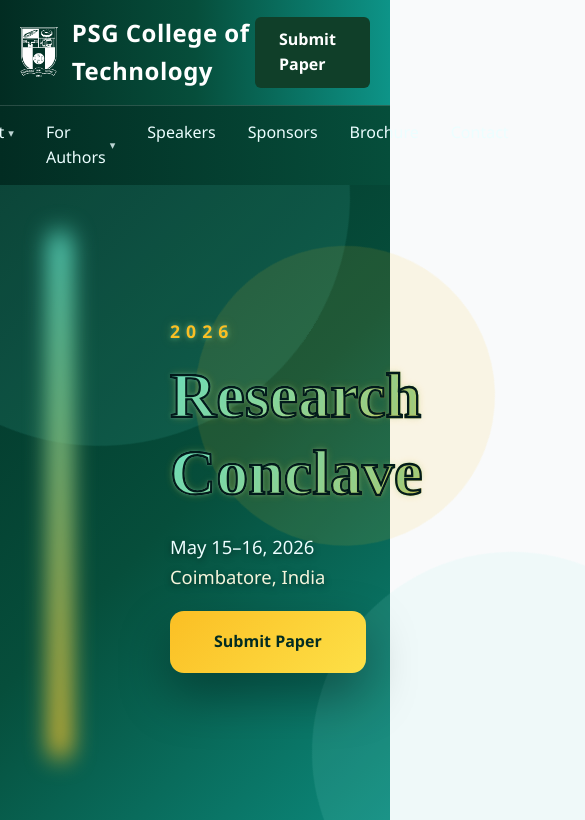
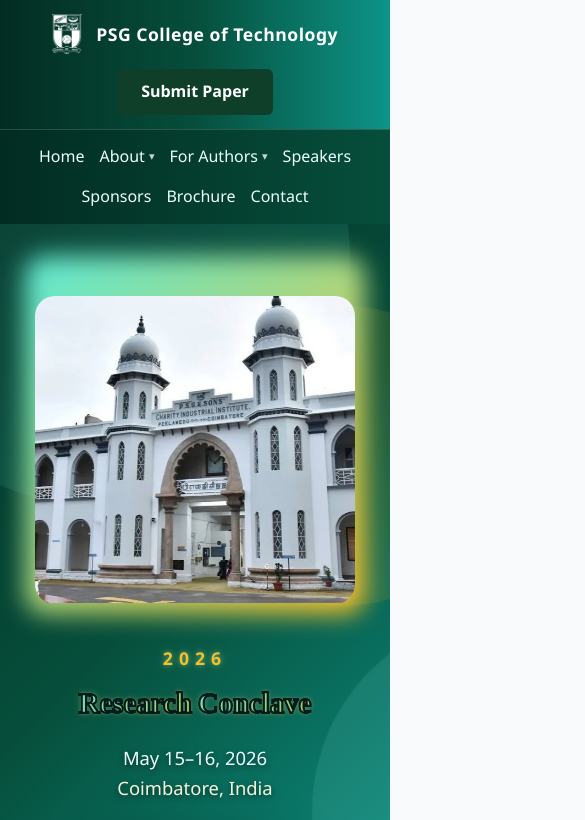
Before and after one commit to anjanakannan5/Research-Conclave-PSG-Tech, a React (Vite) app: page / in a window 390 px wide. Shown: the top 820 px of the page, 585 px wide, since content can reach past the window. Built offline with nearby package versions, Linux system fonts and the light colour scheme.

Commit message:
Initial commit

```diff
--- a/index.html
+++ b/index.html
@@ -3,7 +3,7 @@
   <head>
     <meta charset="UTF-8" />
     <link rel="icon" type="image/svg+xml" href="/vite.svg" />
-    <meta name="viewport" content="width=device-width, initial-scale=1.0" />
+    <meta name="viewport" content="width=device-width, initial-scale=1.0">
     <title>rc2025-react</title>
   </head>
   <body>
--- a/src/App.jsx
+++ b/src/App.jsx
@@ -1,4 +1,4 @@
-import Preloader from "./components/preloader";
+import Preloader from "./components/Preloader";
 import Header from "./components/Header";
 import MainSlider from "./components/MainSlider";
 import Blog from "./components/Blog";
--- a/src/components/Blog.jsx
+++ b/src/components/Blog.jsx
@@ -1,4 +1,6 @@
 import { useEffect, useRef } from "react";
+import aboutCollegeImg from "../assets/images/about/aboutCollege.jpg";
+import aboutConclaveImg from "../assets/images/about/aboutConclave.jpg";
 
 function Blog() {
   const headingRef = useRef(null);
@@ -36,7 +38,7 @@
           <div className="blog-item">
             <h3>About the College</h3>
             <img
-              src="src/assets/images/about/aboutCollege.jpg"
+              src={aboutCollegeImg}
               alt="PSG College of Technology"
               className="blog-image"
             />
@@ -48,7 +50,7 @@
           <div className="blog-item">
             <h3>About the Conclave</h3>
             <img
-              src="src/assets/images/about/aboutConclave.jpg"
+              src={aboutConclaveImg}
               alt="Research Conclave"
               className="blog-image"
             />
--- a/src/components/Footer.jsx
+++ b/src/components/Footer.jsx
@@ -1,4 +1,5 @@
 import React from "react";
+import logoImage from "../assets/images/logos/logo.png";
 
 const Footer = () => {
   return (
@@ -8,7 +9,7 @@
         {/* Left: Logo */}
         <div className="footer-logo">
           <img
-            src="src/assets/images/logos/logo.png"
+            src={logoImage}
             alt="PSG Tech Logo"
           />
         </div>
--- a/src/components/Gallery.jsx
+++ b/src/components/Gallery.jsx
@@ -1,45 +1,44 @@
 import React from "react";
 
 const Gallery = () => {
-  // Replace these with your actual image paths
   const topImages = [
-    "src/assets/images/gallery/1.jpg",
-    "src/assets/images/gallery/2.jpg",
-    "src/assets/images/gallery/3.jpg",
-    "src/assets/images/gallery/4.jpg",
-    "src/assets/images/gallery/5.jpg",
-    "src/assets/images/gallery/6.jpg",
-    "src/assets/images/gallery/7.jpg",
-    "src/assets/images/gallery/8.jpg",
-    "src/assets/images/gallery/9.jpg",
-    "src/assets/images/gallery/10.jpg",
+    "../assets/images/gallery/1.jpg",
+    "../assets/images/gallery/2.jpg",
+    "../assets/images/gallery/3.jpg",
+    "../assets/images/gallery/4.jpg",
+    "../assets/images/gallery/5.jpg",
+    "../assets/images/gallery/6.jpg",
+    "../assets/images/gallery/7.jpg",
+    "../assets/images/gallery/8.jpg",
+    "../assets/images/gallery/9.jpg",
+    "../assets/images/gallery/10.jpg",
   ];
 
   const bottomImages = [
-    "src/assets/images/gallery/11.jpg",
-    "src/assets/images/gallery/12.jpg",
-    "src/assets/images/gallery/13.jpg",
-    "src/assets/images/gallery/14.jpg",
-    "src/assets/images/gallery/15.jpg",
-    "src/assets/images/gallery/16.jpg",
-    "src/assets/images/gallery/17.jpg",
-    "src/assets/images/gallery/18.jpg",
-    "src/assets/images/gallery/19.jpg",
-    "src/assets/images/gallery/20.jpg",
+    "../assets/images/gallery/11.jpg",
+    "../assets/images/gallery/12.jpg",
+    "../assets/images/gallery/13.jpg",
+    "../assets/images/gallery/14.jpg",
+    "../assets/images/gallery/15.jpg",
+    "../assets/images/gallery/16.jpg",
+    "../assets/images/gallery/17.jpg",
+    "../assets/images/gallery/18.jpg",
+    "../assets/images/gallery/19.jpg",
+    "../assets/images/gallery/20.jpg",
   ];
 
   return (
     <section className="org-section" id="gallery">
       <div className="gallery-container">
-
         <h2 className="gallery-title">Gallery</h2>
 
         {/* Top Scroll */}
         <div className="gallery-row scroll-left">
           <div className="gallery-track">
+            {/* Doubling the array for seamless infinite scroll animation */}
             {[...topImages, ...topImages].map((img, index) => (
-              <div className="gallery-card" key={index}>
-                <img src={img} alt="Gallery" />
+              <div className="gallery-card" key={`top-${index}`}>
+                <img src={img} alt={`Gallery Top ${index}`} />
               </div>
             ))}
           </div>
@@ -49,13 +48,12 @@
         <div className="gallery-row scroll-right">
           <div className="gallery-track">
             {[...bottomImages, ...bottomImages].map((img, index) => (
-              <div className="gallery-card" key={index}>
-                <img src={img} alt="Gallery" />
+              <div className="gallery-card" key={`bottom-${index}`}>
+                <img src={img} alt={`Gallery Bottom ${index}`} />
               </div>
             ))}
           </div>
         </div>
-
       </div>
     </section>
   );
--- a/src/components/Header.jsx
+++ b/src/components/Header.jsx
@@ -1,4 +1,5 @@
 import { useEffect, useState } from "react";
+import logoImage from "../assets/images/logos/logo.png";
 
 function Header() {
   const [scrolled, setScrolled] = useState(false);
@@ -19,7 +20,7 @@
         <div className="header-top-inner">
           <div className="brand">
             <img
-              src="src/assets/images/logos/logo.png"
+              src={logoImage}
               alt="PSG College of Technology"
               className="brand-logo"
             />
--- a/src/components/MainSlider.jsx
+++ b/src/components/MainSlider.jsx
@@ -1,3 +1,6 @@
+import React from "react";
+import collegeImg from "../assets/images/college.jpg";
+
 function MainSlider() {
   return (
     <section className="hero">
@@ -15,7 +18,7 @@
         <div className="hero-image-wrapper">
           <div className="hero-image-border"></div>
           <div className="hero-image">
-            <img src="src/assets/images/college.jpg" alt="PSG College of Technology" />
+            <img src={collegeImg} alt="PSG College of Technology" />
           </div>
         </div>
 
--- a/src/index.css
+++ b/src/index.css
@@ -38,3 +38,28 @@
     transform: translateY(0);
   }
 }
+
+/* Example: Adjustments for screens smaller than 768px (Tablets/Phones) */
+@media (max-width: 768px) {
+  /* Prevent horizontal scrolling */
+  body, html {
+    overflow-x: hidden;
+    width: 100%;
+  }
+
+  /* Force vertical layout for containers that might be using flex-row */
+  .container, .row, .flex-container {
+    flex-direction: column !important;
+    padding: 10px !important;
+  }
+
+  /* Ensure images don't overflow their containers */
+  img {
+    max-width: 100%;
+    height: auto;
+  }
+
+  /* Adjust font sizes for better readability on small screens */
+  h1 { font-size: 1.8rem; }
+  p { font-size: 1rem; }
+}
--- a/src/style.css
+++ b/src/style.css
@@ -385,6 +385,7 @@
   padding: 20px 30px 60px 30px; /* FIX: Reduced top padding from 30px to 20px, more bottom */
   overflow: visible !important;
   margin-top: -60px; /* FIX: Negative margin pulls it up under navbar */
+  flex-direction: column;
 }
 
 /* BACKGROUND SHAPES */
@@ -525,7 +526,7 @@
   line-height: 1.1;
   font-family: "Playfair Display", serif;
   font-weight: 700;
-  font-size: 4rem;
+  font-size: 2.5rem;
   display: flex;
   flex-wrap: wrap;
   gap: 6px;
@@ -671,6 +672,8 @@
   border-radius: 20px;
   overflow: hidden;
   z-index: 2;
+  max-width: 500px;
+  margin-top: 30px;
 }
 .hero-image img {
   width: 100%;
@@ -697,6 +700,7 @@
   filter: blur(12px);
   z-index: 1;
   animation: borderGlow 3s ease-in-out infinite alternate;
+  max-width: 550px;
 }
 @keyframes textGlow {
   0% {
@@ -714,8 +718,9 @@
 } /* HERO TEXT */
 .hero-content {
   color: #ecfeff;
-  max-width: 500px;
+  max-width: 100%;
   margin-left: 30px;
+  padding: 0 15px;
 }
 .hero-year {
   font-size: 1.1rem;
@@ -1771,3 +1776,140 @@
   font-size: 18px;
   font-weight: bold;
 }
+
+/* @media (max-width: 992px) {
+  body, html {
+    overflow-x: hidden;
+    width: 100%;
+  }
+
+  .container, .row, .flex-container {
+    flex-direction: column !important;
+    padding: 10px !important;
+  }
+
+  img {
+    max-width: 100%;
+    height: auto;
+  }
+
+
+  h1 { font-size: 1.8rem; }
+  p { font-size: 1rem; }
+
+  .hero-section {
+        flex-direction: row;
+        text-align: left;
+        justify-content: space-between;
+    }
+    .hero-title {
+        font-size: 4rem;
+    }
+    .hero-image {
+        margin-top: 0;
+    }
+}
+
+.gallery-grid {
+  display: grid;
+  grid-template-columns: repeat(auto-fit, minmax(250px, 1fr));
+  gap: 15px;
+}  */
+
+/* ==========================================
+   MOBILE RESPONSIVE OVERRIDES (Add to bottom)
+   ========================================== */
+
+@media (max-width: 992px) {
+    /* --- GLOBAL FIXES --- */
+    .container, .header-top-inner, .main-nav, .hero-inner, .dates-container, .cfp-container, .reg-container, .paper-container, .gallery-container {
+        max-width: 100% !important;
+        width: 100% !important;
+        padding-left: 20px !important;
+        padding-right: 20px !important;
+        box-sizing: border-box;
+    }
+
+    /* --- NAVBAR --- */
+    .header-top-inner {
+        flex-direction: column;
+        gap: 15px;
+        text-align: center;
+    }
+    .main-nav {
+        flex-wrap: wrap; /* Fixes navigation breaking off screen */
+        gap: 15px;
+        justify-content: center;
+    }
+    .brand-text { font-size: 1.1rem; }
+
+    /* --- HERO SECTION --- */
+    .hero {
+        padding: 80px 15px 40px 15px !important;
+        margin-top: 0;
+        height: auto !important;
+        min-height: 100vh;
+    }
+    .hero-inner {
+        flex-direction: column !important; /* Stacks image and text */
+        gap: 40px;
+    }
+    .hero-content {
+        margin-left: 0 !important;
+        text-align: center;
+    }
+    .hero-title {
+        font-size: 2.2rem !important;
+        justify-content: center;
+    }
+    .hero-image-wrapper {
+        max-width: 100% !important;
+    }
+    .hero-image img {
+        height: 300px !important; /* Smaller image for mobile */
+    }
+
+    /* --- IMPORTANT DATES (Timeline Fix) --- */
+    .timeline::before {
+        left: 20px !important; /* Moves the line to the left side */
+    }
+    .timeline-item {
+        width: 100% !important;
+        left: 0 !important;
+        padding-left: 50px !important; /* Space for the line */
+        padding-right: 0 !important;
+        text-align: left !important;
+        margin-bottom: 30px;
+    }
+    .timeline-item.right {
+        left: 0 !important;
+    }
+    .timeline-item.left .circle, .timeline-item.right .circle {
+        left: 10px !important; /* Aligns dots with the new line position */
+    }
+    .date-card {
+        width: 100%;
+    }
+
+    /* --- REGISTRATION & PAPER SUBMISSION --- */
+    .reg-row {
+        flex-direction: column;
+        align-items: flex-start;
+        gap: 10px;
+    }
+    .reg-amount {
+        align-self: flex-start;
+    }
+    .paper-grid {
+        grid-template-columns: 1fr !important; /* Stacks the two-column layout */
+    }
+}
+
+@media (max-width: 600px) {
+    .brand-logo { height: 40px; }
+    .hero-title { font-size: 1.8rem !important; }
+    .text-loading { font-size: 30px; } /* Preloader text */
+    .org-cards-wrapper {
+        grid-template-columns: 1fr !important;
+    }
+}
```
